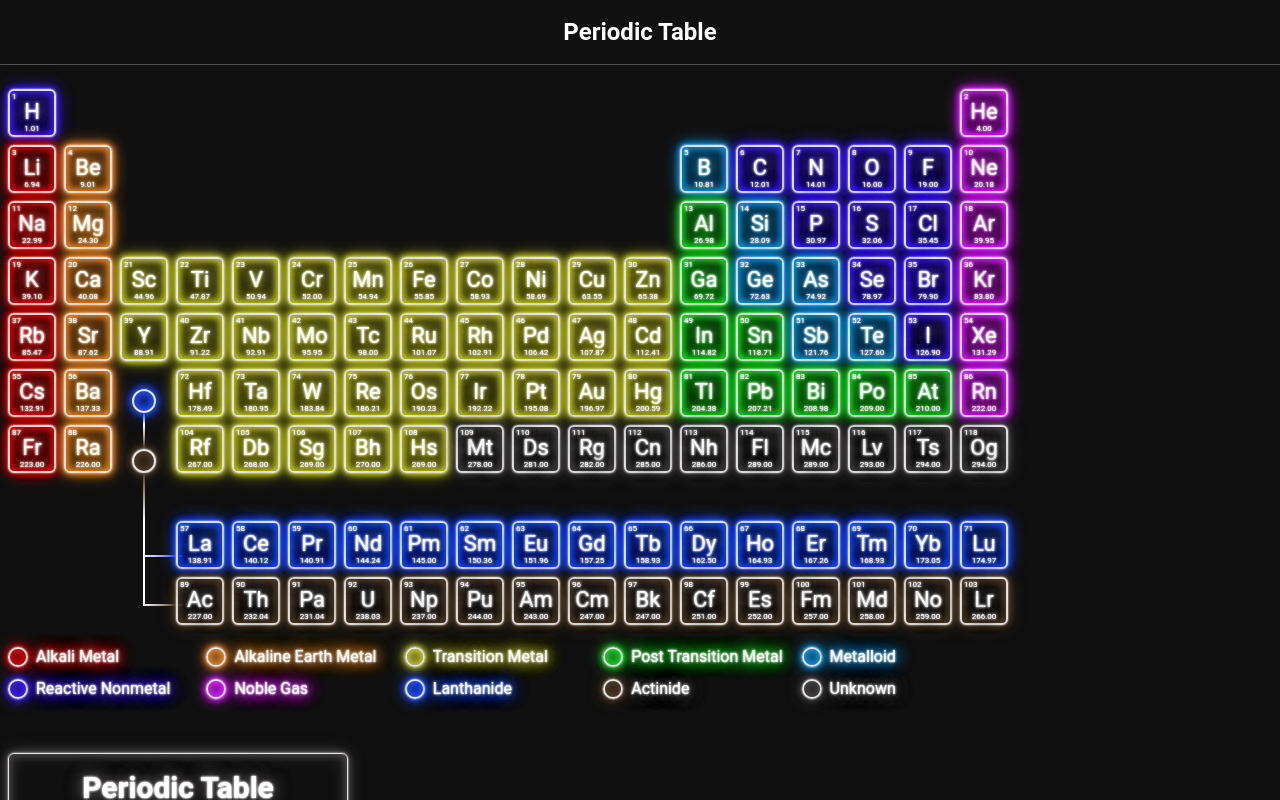
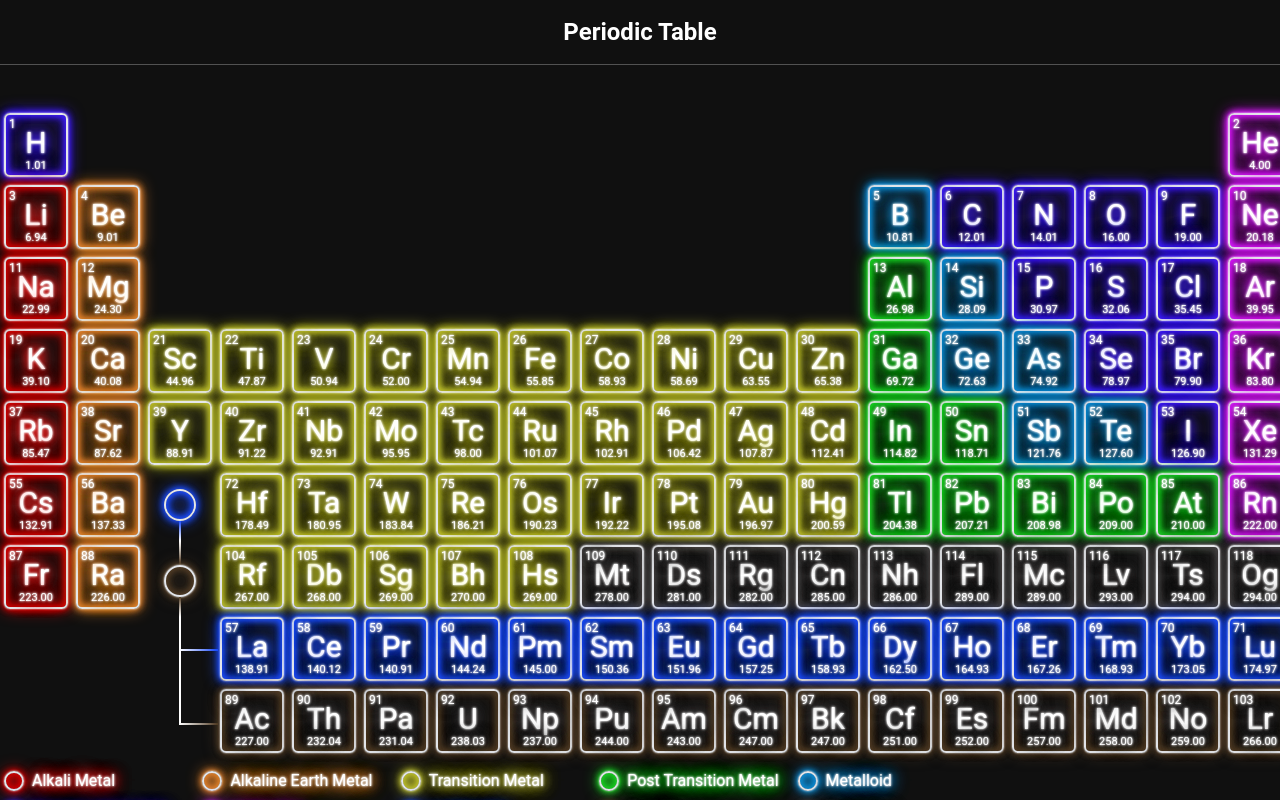
Before and after one commit to SeneSatka/chemistry-website, a Vue app: page / in a window 1280 px wide. Shown: the top 800 px of the page. Built offline with nearby package versions, Linux system fonts and the light colour scheme.

Commit message:
Element component resized

```diff
--- a/src/App.vue
+++ b/src/App.vue
@@ -4,7 +4,7 @@ import { RouterView } from "vue-router";
 import Navbar from "./components/Navbar.vue";
 </script>
 <template>
-  <div class="bg-default w-full min-h-screen text-white">
+  <div class="bg-default w-full min-h-screen text-white overflow-hidden">
     <Navbar />
     <RouterView />
   </div>
--- a/src/components/PeriodicTable/Elements/Element.vue
+++ b/src/components/PeriodicTable/Elements/Element.vue
@@ -91,19 +91,19 @@ const click = () => {
       @click="click"
       :id="`atom-${element.symbol}-btn`"
       type="button"
-      :class="`flex-col text-shadow w-12 h-12 flex  justify-center items-center border-2 rounded-md ${shadow} transition-all duration-500`"
+      :class="`flex-col text-shadow w-16 h-16 flex  justify-center items-center border-2 rounded-md ${shadow} transition-all duration-500`"
       :style="`${style}`"
     >
-      <span :class="`text-[8px]/[8px]  absolute left-1 top-1`">{{
+      <span :class="`text-[12px]/[12px]  absolute left-[5px] top-[5px]`">{{
         element.number
       }}</span>
-      <span class="text-[22px]/[31px]"> {{ element.symbol }}</span>
-      <span class="text-[8px]/[4px]">{{ element.atomic_mass.toFixed(2) }}</span>
+      <span class="text-[30px]/[40px]"> {{ element.symbol }}</span>
+      <span class="text-[11px]/[5px] ">{{ element.atomic_mass.toFixed(2) }}</span>
     </button>
     <div
       :id="`${element.symbol}-name`"
       role="tooltip"
-      :class="`absolute z-10 visi invisible pointer-events-none px-2 py-1 -translate-y-9 text-sm mb-30 -translate-x-2 font-medium text-white   opacity-0 shadow-lg group-hover:visible group-hover:opacity-100 transition-opacity duration-30 ${shadow}`"
+      :class="`absolute z-10 invisible pointer-events-none px-2 py-1 -translate-y-9 text-base mb-30 -translate-x-2 font-medium text-white   opacity-0 shadow-lg group-hover:visible group-hover:opacity-100 transition-opacity duration-30 ${shadow}`"
       :style="`${style}`"
     >
       <div
--- a/src/components/PeriodicTable/Elements/Free.vue
+++ b/src/components/PeriodicTable/Elements/Free.vue
@@ -1,3 +1,3 @@
 <template>
-  <div class="min-h-12 min-w-12 free-square" id="free-square"></div>
+  <div class="min-h-16 min-w-16 free-square" id="free-square"></div>
 </template>
--- a/src/components/PeriodicTable/PeriodicTable.vue
+++ b/src/components/PeriodicTable/PeriodicTable.vue
@@ -23,34 +23,33 @@ document.addEventListener("click", (e) => {
         <div v-for="g in 18" class="flex flex-col">
           <div v-for="p in 7">
             <div v-if="g == 3 && p == 6">
-              <div
-                class="w-12 h-40 flex items-center justify-start flex-col m-0"
-              >
+
                 <div
-                  class="w-12 h-16 flex items-center justify-center flex-col"
+                  class="w-16 h-18 flex items-center justify-center flex-col"
                 >
-                  <span class="h-7"></span>
+                  <span class="h-6"></span>
                   <span
-                    class="w-6 h-6 border-2 rounded-full shadow-[inset_0_0_7px_#1c4dfc,inset_0_0_7px_#1c4dfc,inset_0_0_16px_#1c4dfc,0_0_7px_#1c4dfc,0_0_7px_#1c4dfc,0_0_16px_#1c4dfc]"
+                    class="w-8 h-8 border-2 rounded-full shadow-[inset_0_0_7px_#1c4dfc,inset_0_0_7px_#1c4dfc,inset_0_0_16px_#1c4dfc,0_0_7px_#1c4dfc,0_0_7px_#1c4dfc,0_0_16px_#1c4dfc]"
                   ></span
                   ><span
-                    class="h-3 w-[2px] bg-gradient-to-b from-[#1c4dfc] to-white"
+                    class="h-5 w-[2px] bg-gradient-to-b from-[#1c4dfc] to-white"
                   ></span>
                 </div>
-                <div class="w-12 h-24 flex items-center justify-start flex-col">
+
+            </div>
+            <div v-else-if="g === 3 && p === 7" >
+               <div class="w-16 h-18 flex items-center justify-start flex-col">
                   <span
                     class="h-6 w-[2px] bg-gradient-to-b from-white to-[#523d26]"
                   ></span>
                   <span
-                    class="w-6 h-6 border-2 rounded-full shadow-[inset_0_0_7px_#523d26,inset_0_0_7px_#523d26,inset_0_0_16px_#523d26,0_0_2px_#fff,0_0_7px_#523d26,0_0_7px_#523d26,0_0_16px_#523d26]"
+                    class="w-8 h-8 border-2 rounded-full shadow-[inset_0_0_7px_#523d26,inset_0_0_7px_#523d26,inset_0_0_16px_#523d26,0_0_2px_#fff,0_0_7px_#523d26,0_0_7px_#523d26,0_0_16px_#523d26]"
                   ></span
                   ><span
-                    class="h-12 w-[2px] bg-gradient-to-b to-white from-[#523d26]"
+                    class="h-5 w-[2px] bg-gradient-to-b to-white from-[#523d26]"
                   ></span>
                 </div>
-              </div>
             </div>
-            <div v-else-if="g === 3 && p === 7" class="hidden"></div>
 
             <div
               v-else-if="elements.find((e) => e.group === g && e.period === p)"
@@ -73,15 +72,15 @@ document.addEventListener("click", (e) => {
       <div class="flex flex-row gap-2 w-min">
         <Free /> <Free />
         <div>
-          <div class="w-12 h-14 flex items-center justify-center flex-col">
-            <span class="h-12 w-[2px] bg-white"></span>
+          <div class="w-16 h-18 flex items-center justify-center flex-col">
+            <span class="h-8 w-[2px] bg-white"></span>
             <span
               class="ml-[37px] w-[39px] h-[2px] bg-gradient-to-r from-white to-[#1c4dfc]"
             ></span>
-            <span class="h-7 w-[2px] bg-white"></span>
+            <span class="h-8 w-[2px] bg-white"></span>
           </div>
-          <div class="w-12 h-[52px] flex items-center justify-center flex-col">
-            <span class="h-7 w-[2px] bg-white"></span>
+          <div class="w-16 h-18 flex items-center justify-center flex-col">
+            <span class="h-10 w-[2px] bg-white"></span>
             <span
               class="ml-[37px] w-[39px] h-[2px] bg-gradient-to-r from-white to-[#523d26]"
             ></span>
--- a/src/views/HomeView.vue
+++ b/src/views/HomeView.vue
@@ -3,10 +3,11 @@ import PeriodicTable from "@/components/PeriodicTable/PeriodicTable.vue";
 import ElementDetail from "./ElementDetail.vue";
 </script>
 <template>
-  <div class=" mx-2 flex lg:flex-row sm:flex-col gap-4 flex-wrap w-screen h-full items-start   justify-start">
-    <PeriodicTable />
-    <ElementDetail  />
-
+  <div class=" mx-2 flex    w-screen h-full items-center  justify-center">
+    <div class="flex lg:flex-row items-start justify-start gap-4 sm:flex-col flex-wrap pt-6">
+      <PeriodicTable />
+      <ElementDetail />
+    </div>
   </div>
 </template>
 <style scoped></style>
```
